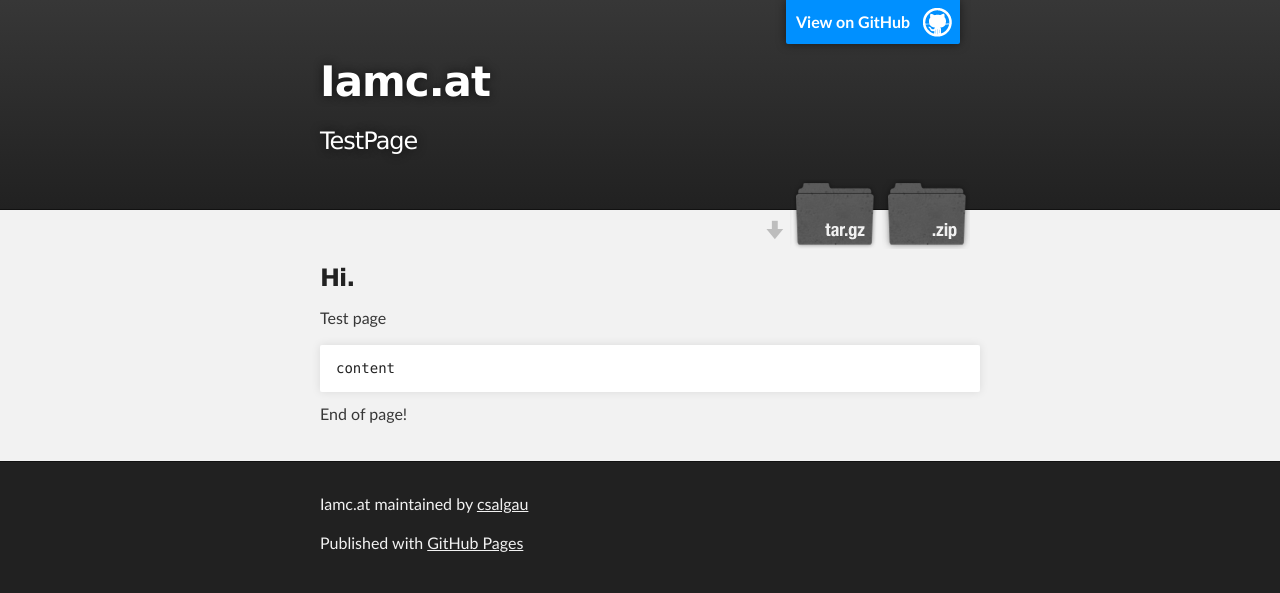
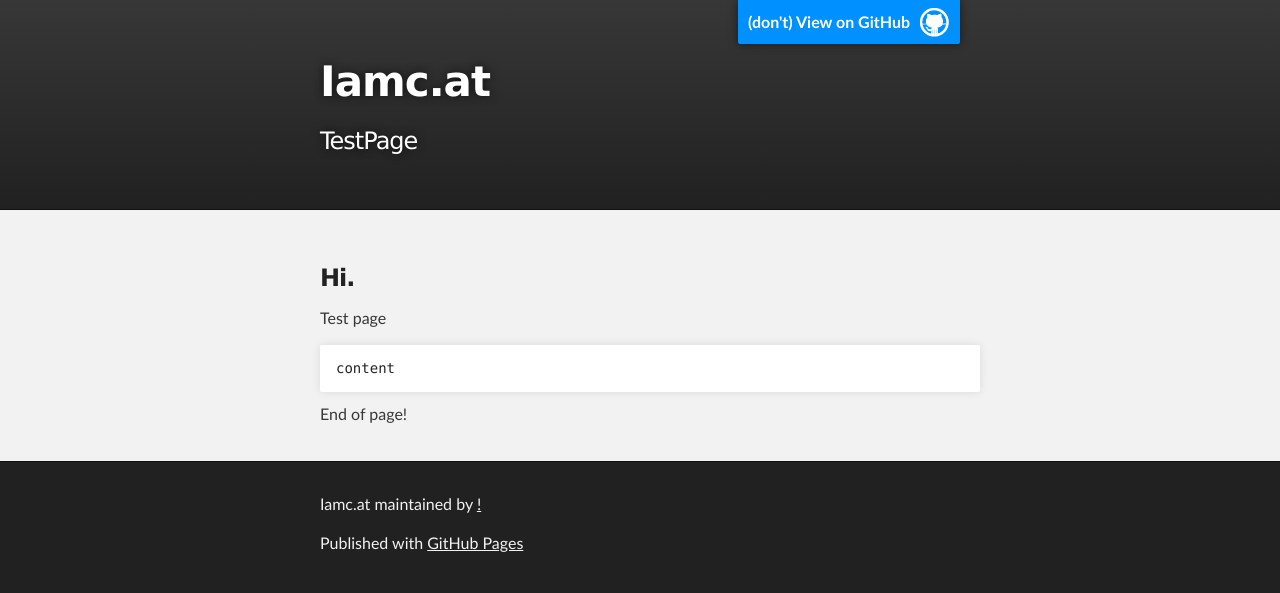
Before and after one commit to csalgau/iamc.at, a plain HTML site: page index.html in a window 1280 px wide. Drawn offline with Linux system fonts and the light colour scheme.

Commit message:
drop user/project references

```diff
--- a/index.html
+++ b/index.html
@@ -16,15 +16,15 @@
     <!-- HEADER -->
     <div id="header_wrap" class="outer">
         <header class="inner">
-          <a id="forkme_banner" href="https://github.com/csalgau/iamc.at">View on GitHub</a>
+          <a id="forkme_banner" href="https://github.com/">(don't) View on GitHub</a>
 
           <h1 id="project_title">Iamc.at</h1>
           <h2 id="project_tagline">TestPage</h2>
 
-            <section id="downloads">
-              <a class="zip_download_link" href="https://github.com/csalgau/iamc.at/zipball/master">Download this project as a .zip file</a>
-              <a class="tar_download_link" href="https://github.com/csalgau/iamc.at/tarball/master">Download this project as a tar.gz file</a>
-            </section>
+            <!--section id="downloads">
+              <a class="zip_download_link" href="https://github.com//zipball/master">Download this project as a .zip file</a>
+              <a class="tar_download_link" href="https://github.com//tarball/master">Download this project as a tar.gz file</a>
+            </section-->
         </header>
     </div>
 
@@ -46,7 +46,7 @@
     <!-- FOOTER  -->
     <div id="footer_wrap" class="outer">
       <footer class="inner">
-        <p class="copyright">Iamc.at maintained by <a href="https://github.com/csalgau">csalgau</a></p>
+        <p class="copyright">Iamc.at maintained by <a href="https://github.com/">!</a></p>
         <p>Published with <a href="http://pages.github.com">GitHub Pages</a></p>
       </footer>
     </div>
```
